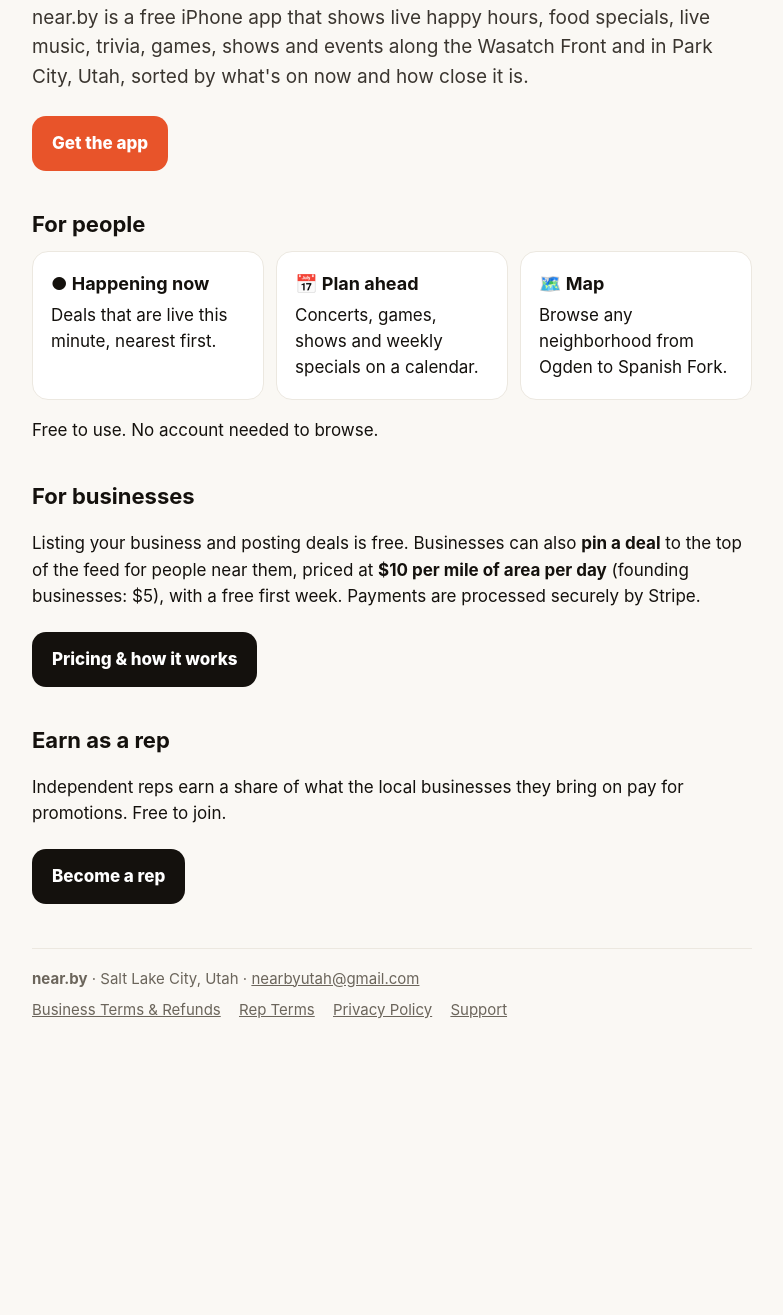
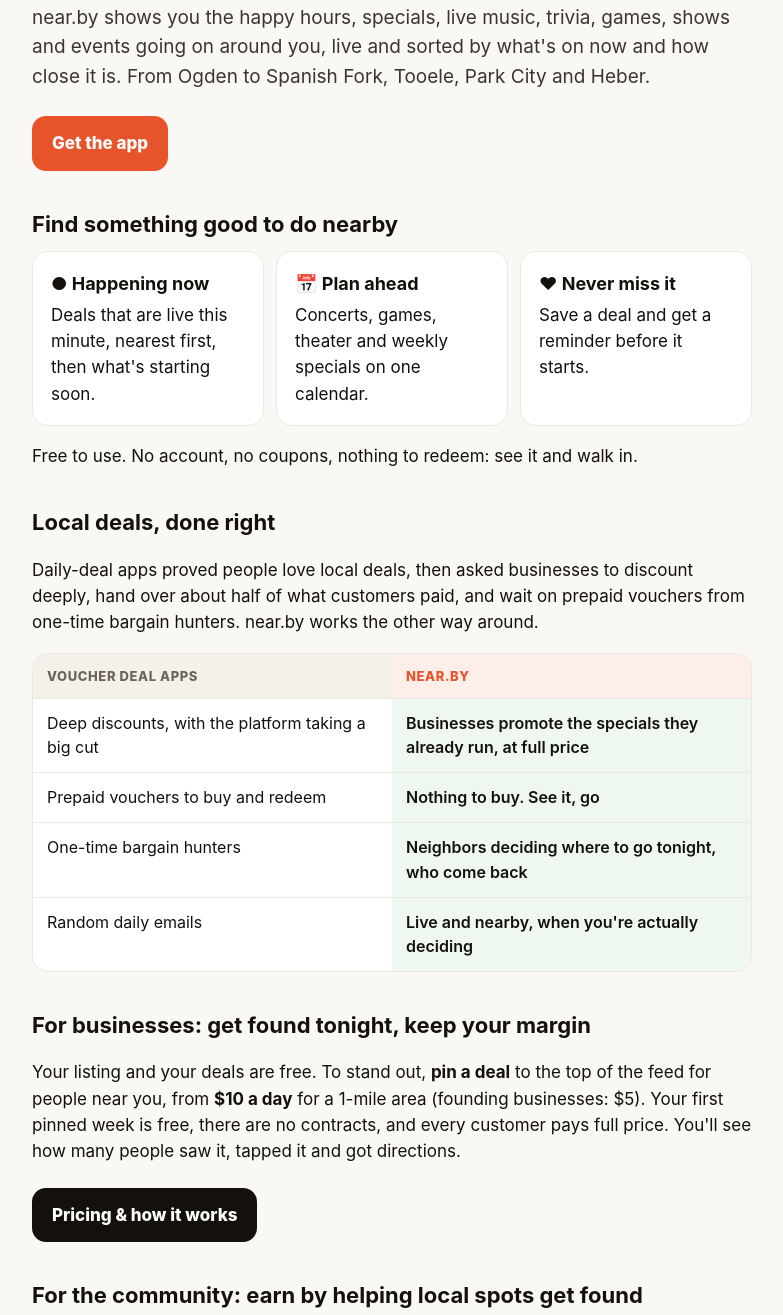
Before and after one commit to alwish45/nearby-site, a plain HTML site: page index.html in a window 1280 px wide. Shown: the part 169-1484 px from the top of the page, without its empty margins (248-1031 px from the left). Before the commit the page ends 1246 px from the top, so only its background shows below. Drawn offline with Linux system fonts and the light colour scheme.

Commit message:
New positioning on home, business and rep pages (#5)
Local deals done right: full price, no vouchers, live and nearby; businesses
get found tonight for a few dollars a day; the community earns by helping
local spots get found.


Claude-Session: https://claude.ai/code/session_01WMga258DTxs9Lpm9iUTSnE

Co-authored-by: Claude <noreply@anthropic.com>

```diff
--- a/index.html
+++ b/index.html
@@ -3,7 +3,7 @@
 <head>
 <meta charset="utf-8">
 <meta name="viewport" content="width=device-width, initial-scale=1">
-<title>near.by — Local deals, happy hours &amp; events in Utah</title>
+<title>near.by — What's happening near you</title>
 <meta name="description" content="near.by shows happy hours, food specials, live music and events happening near you along the Wasatch Front and in Park City, Utah.">
 <style>
   :root { --bg:#faf8f4; --ink:#14110d; --muted:#6b655b; --accent:#e8542a; --line:#ece8e0; }
@@ -23,29 +23,45 @@
   footer { border-top:1px solid var(--line); margin-top:44px; padding-top:18px; color:var(--muted); font-size:15px; }
   footer a { color:var(--muted); margin-right:14px; }
   a { color:var(--accent); }
+  .compare { border:1px solid var(--line); border-radius:16px; overflow:hidden; background:#fff; margin:6px 0 4px; }
+  .compare .row { display:grid; grid-template-columns:1fr 1fr; }
+  .compare .row span { padding:12px 14px; border-top:1px solid var(--line); font-size:16px; }
+  .compare .row span:last-child { background:#eef7f0; font-weight:600; }
+  .compare .row.head span { border-top:none; font-size:13px; font-weight:800; letter-spacing:.6px; text-transform:uppercase; color:var(--muted); background:#f4f1ea; }
+  .compare .row.head span:last-child { color:var(--accent); background:#fdeee9; }
 </style>
 </head>
 <body>
 <main>
   <div class="logo">near<span>.</span>by</div>
   <h1>What's happening near you, right now.</h1>
-  <p class="lead">near.by is a free iPhone app that shows live happy hours, food specials, live music, trivia, games, shows and events along the Wasatch Front and in Park City, Utah, sorted by what's on now and how close it is.</p>
+  <p class="lead">near.by shows you the happy hours, specials, live music, trivia, games, shows and events going on around you, live and sorted by what's on now and how close it is. From Ogden to Spanish Fork, Tooele, Park City and Heber.</p>
   <a class="cta" href="https://apps.apple.com/us/app/id6812937568">Get the app</a>
 
-  <h2>For people</h2>
+  <h2>Find something good to do nearby</h2>
   <div class="grid">
-    <div class="card"><b>● Happening now</b>Deals that are live this minute, nearest first.</div>
-    <div class="card"><b>📅 Plan ahead</b>Concerts, games, shows and weekly specials on a calendar.</div>
-    <div class="card"><b>🗺️ Map</b>Browse any neighborhood from Ogden to Spanish Fork.</div>
+    <div class="card"><b>● Happening now</b>Deals that are live this minute, nearest first, then what's starting soon.</div>
+    <div class="card"><b>📅 Plan ahead</b>Concerts, games, theater and weekly specials on one calendar.</div>
+    <div class="card"><b>♥ Never miss it</b>Save a deal and get a reminder before it starts.</div>
   </div>
-  <p>Free to use. No account needed to browse.</p>
+  <p>Free to use. No account, no coupons, nothing to redeem: see it and walk in.</p>
 
-  <h2>For businesses</h2>
-  <p>Listing your business and posting deals is free. Businesses can also <strong>pin a deal</strong> to the top of the feed for people near them, priced at <strong>$10 per mile of area per day</strong> (founding businesses: $5), with a free first week. Payments are processed securely by Stripe.</p>
+  <h2>Local deals, done right</h2>
+  <p>Daily-deal apps proved people love local deals, then asked businesses to discount deeply, hand over about half of what customers paid, and wait on prepaid vouchers from one-time bargain hunters. near.by works the other way around.</p>
+  <div class="compare">
+    <div class="row head"><span>Voucher deal apps</span><span>near.by</span></div>
+    <div class="row"><span>Deep discounts, with the platform taking a big cut</span><span>Businesses promote the specials they already run, at full price</span></div>
+    <div class="row"><span>Prepaid vouchers to buy and redeem</span><span>Nothing to buy. See it, go</span></div>
+    <div class="row"><span>One-time bargain hunters</span><span>Neighbors deciding where to go tonight, who come back</span></div>
+    <div class="row"><span>Random daily emails</span><span>Live and nearby, when you're actually deciding</span></div>
+  </div>
+
+  <h2>For businesses: get found tonight, keep your margin</h2>
+  <p>Your listing and your deals are free. To stand out, <strong>pin a deal</strong> to the top of the feed for people near you, from <strong>$10 a day</strong> for a 1-mile area (founding businesses: $5). Your first pinned week is free, there are no contracts, and every customer pays full price. You'll see how many people saw it, tapped it and got directions.</p>
   <a class="cta alt" href="for-business.html">Pricing &amp; how it works</a>
 
-  <h2>Earn as a rep</h2>
-  <p>Independent reps earn a share of what the local businesses they bring on pay for promotions. Free to join.</p>
+  <h2>For the community: earn by helping local spots get found</h2>
+  <p>Know the bars, restaurants and venues in your neighborhood? Sign them up and earn half of what they spend on promotions, for two years. Free to join, no quotas. Earnings vary and depend entirely on what your businesses choose to spend.</p>
   <a class="cta alt" href="reps.html">Become a rep</a>
 
   <footer>
```
Also changed, not shown: for-business.html (+11 -2 lines), reps.html (+9 -2 lines).
